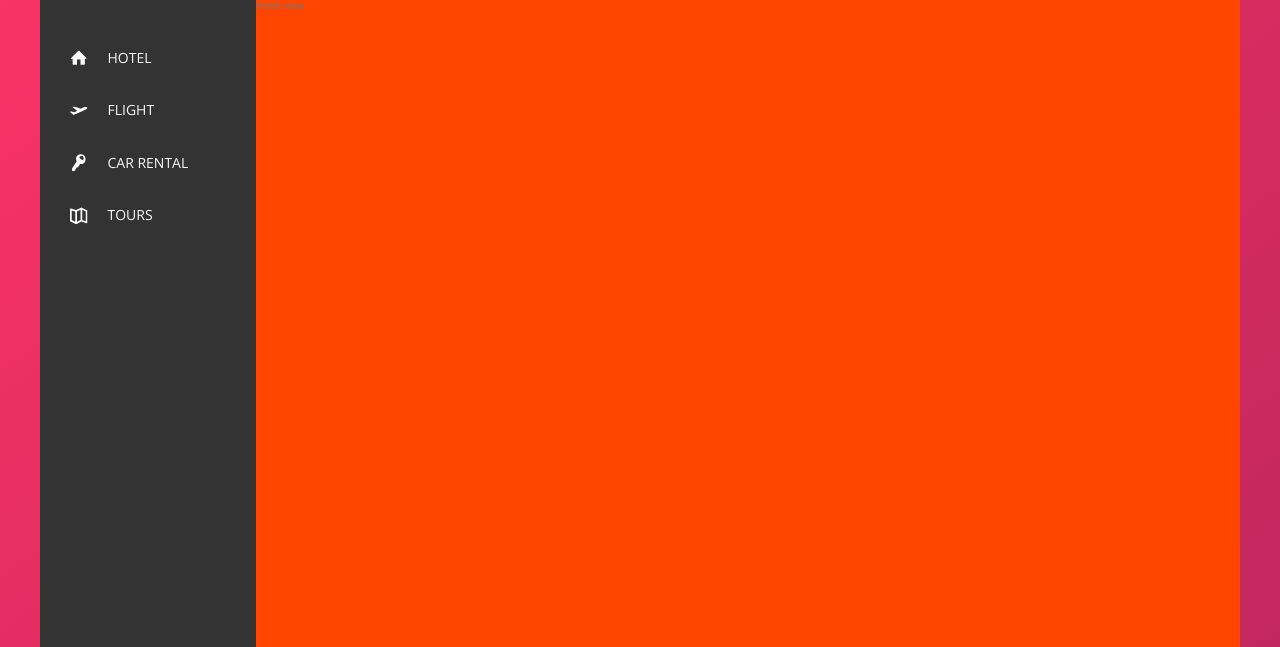
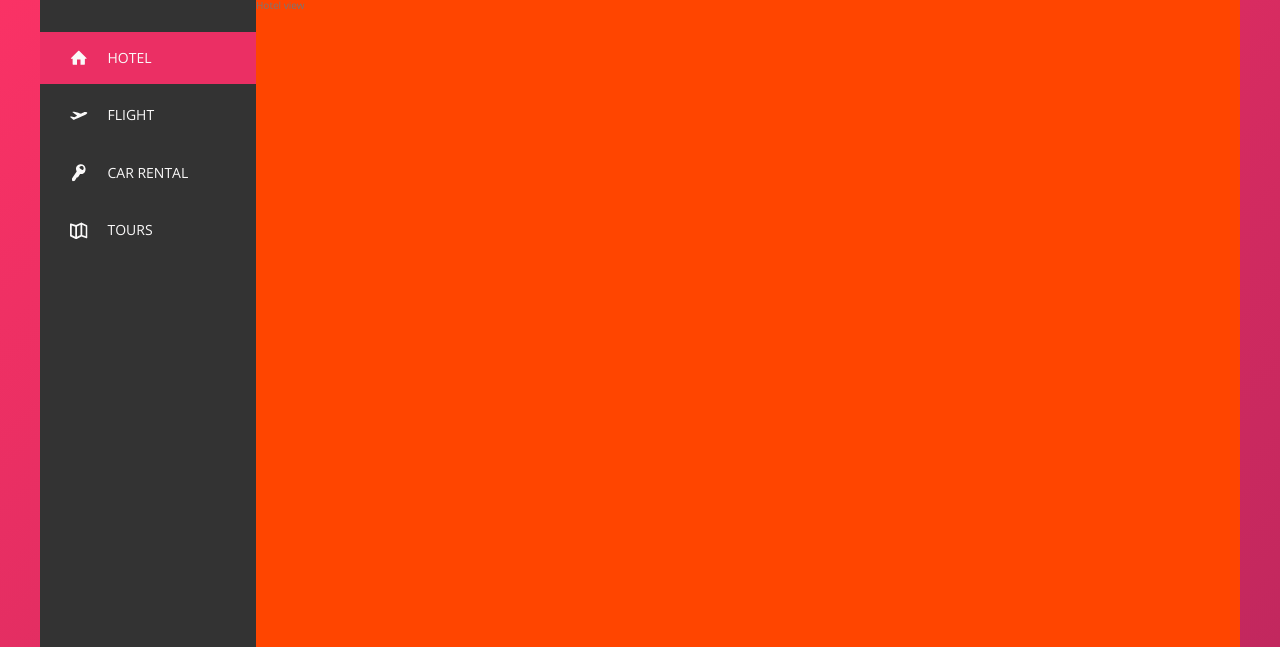
Before and after one commit to mostmojo/thronos, a website: page index.html in a window 1280 px wide. Shown: the part 153-800 px from the top of the page. Drawn offline with nearby package versions, Linux system fonts and the light colour scheme.

Commit message:
styled side nav

```diff
--- a/index.html
+++ b/index.html
@@ -15,6 +15,7 @@
       Thronos &mdash; Your all-in-one booking app for all things Game of Thrones
     </title>
   </head>
+
   <body>
     <div class="container">
       <header class="header">
@@ -62,7 +63,7 @@
       <div class="content">
         <nav class="sidebar">
           <ul class="side-nav">
-            <li class="side-nav__item">
+            <li class="side-nav__item side-nav__item--active">
               <a href="#" class="side-nav__link">
                 <svg class="side-nav__icon">
                   <use xlink:href="img/sprite.svg#icon-home"></use>
@@ -97,8 +98,7 @@
           </ul>
 
           <div class="legal">
-            &copy; 2019 by Thronos. All rights reserved. Made with &#10084; by
-            mostmojo
+            &copy; 2019 by Thronos. Made with &#10084; by mostmojo
           </div>
         </nav>
 
--- a/sass/_components.scss
+++ b/sass/_components.scss
@@ -134,7 +134,34 @@
   margin-top: 3.5rem;
 
   &__item {
-    //k
+    position: relative;
+
+    &:not(:last-child) {
+      margin-bottom: 0.5rem;
+    }
+  }
+
+  &__item::before {
+    content: "";
+    position: absolute;
+    top: 0;
+    left: 0;
+    height: 100%;
+    width: 3px;
+    background-color: var(--color-primary);
+    transform: scaleY(0);
+    transition: transform 0.2s, width 0.4s cubic-bezier(1, 0, 0, 1) 0.2s,
+      background-color 0.1s;
+  }
+
+  &__item:hover::before,
+  &__item--active::before {
+    transform: scaleY(1);
+    width: 100%;
+  }
+
+  &__item:active::before {
+    background-color: var(--color-primary-light);
   }
 
   &__link:link,
@@ -144,6 +171,9 @@
     text-transform: uppercase;
     display: block;
     padding: 1.5rem 3rem;
+    position: relative;
+    z-index: 10;
+
     display: flex;
     align-items: center;
   }
@@ -154,14 +184,13 @@
     margin-right: 2rem;
     fill: currentColor;
   }
+}
 
 // ************* //
 // Legal footer text
-
 .legal {
   font-size: 1.2rem;
   color: var(--color-grey-light-4);
   text-align: center;
   padding: 2.5rem;
 }
-}
```
Also changed, not shown: css/style.css. Lines whose indentation alone changed are shown as unchanged.
